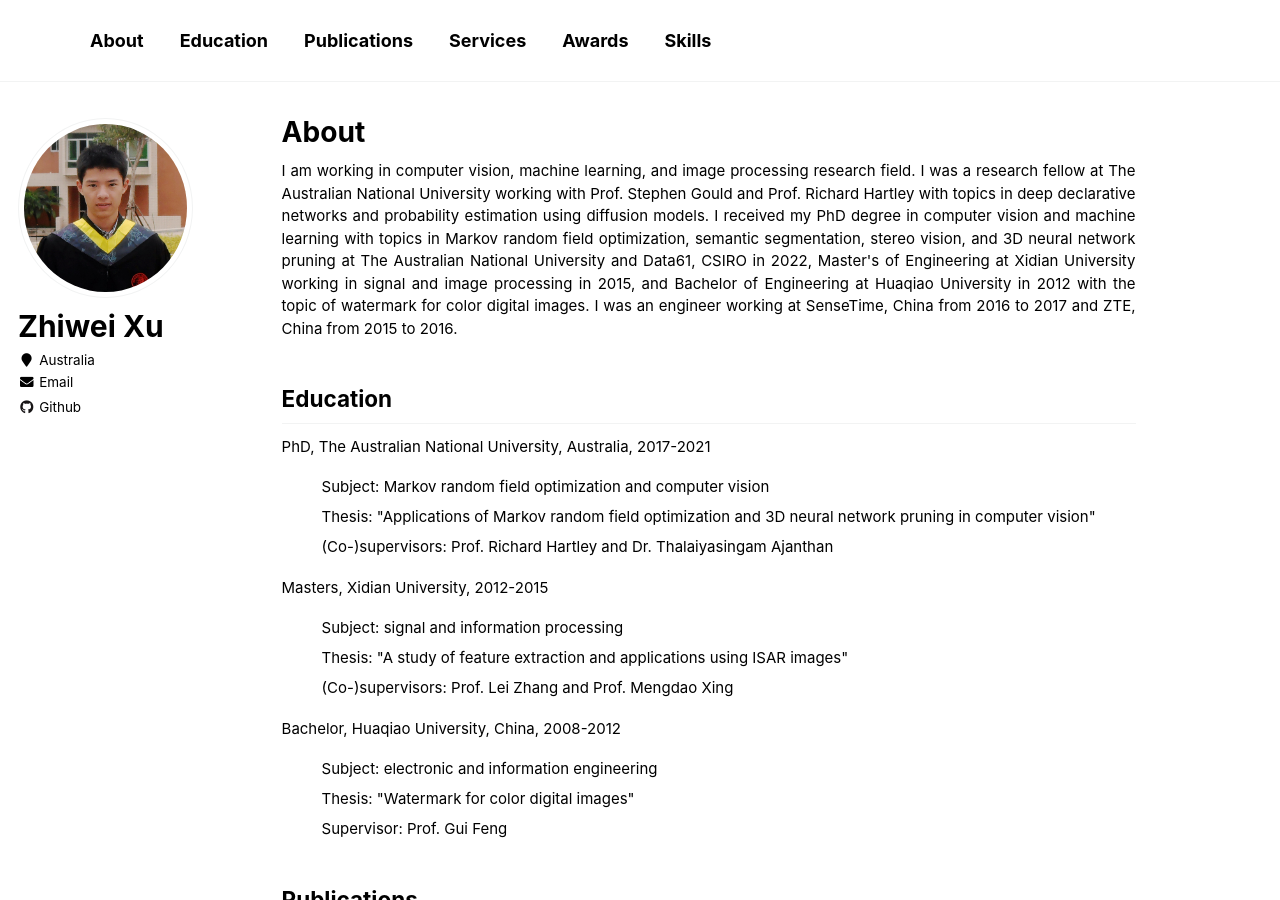
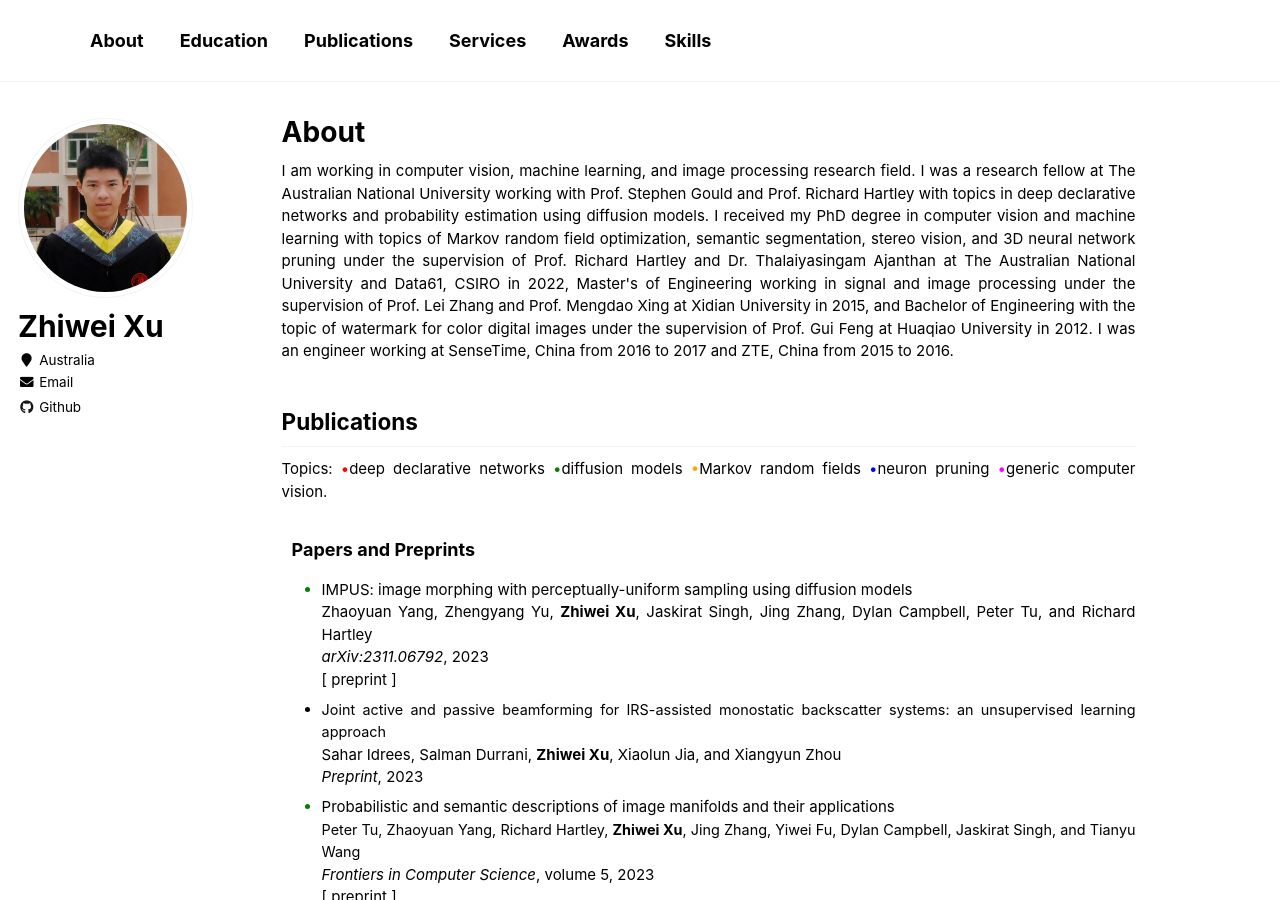
Before and after one commit to zwxu064/zwxu064.github.io, a Jekyll site: the page built from _pages/about.html, in a window 1280 px wide and 900 px high. Built offline with Jekyll 4.4.1, drawn with Linux system fonts in a browser that asks for light colours.

Commit message:
Update about.html

```diff
--- a/_pages/about.html
+++ b/_pages/about.html
@@ -13,38 +13,25 @@ redirect_from:
   and <a style="color: inherit;" href="http://users.cecs.anu.edu.au/~hartley/" target="_blank">Prof. Richard Hartley</a> with topics in
   <a style="color: inherit;" href="https://github.com/anucvml/ddn" target="_blank">deep declarative networks</a>
   and probability estimation using diffusion models.
-  I received my PhD degree in computer vision and machine learning with topics in Markov random field optimization, semantic segmentation, stereo vision, and 3D neural network pruning
+  I received my PhD degree in computer vision and machine learning with topics of
+  <a style="color: inherit;" href="https://openresearch-repository.anu.edu.au/handle/1885/258295", target="_blank">Markov random field optimization, semantic segmentation, stereo vision, and 3D neural network pruning</a>
+  under the supervision of
+  <a style="color: inherit;"  href="http://users.cecs.anu.edu.au/~hartley/" target="_blank">Prof. Richard Hartley</a> and
+  <a style="color: inherit;" href="https://tajanthan.github.io/" target="_blank">Dr. Thalaiyasingam Ajanthan</a>
   at The Australian National University and Data61, CSIRO in 2022,
-  Master's of Engineering at Xidian University
-  working in signal and image processing in 2015,
-  and Bachelor of Engineering at Huaqiao University in 2012 with the topic of watermark for color digital images.
+  Master's of Engineering
+  working in <a style="color: inherit;" href="../files/Postgraduate_Dissertation.pdf", target="_blank">signal and image processing</a>
+  under the supervision of
+  <a style="color: inherit;" href="https://sece.sysu.edu.cn/szll/js/zngz/1361657.htm" target="_blank">Prof. Lei Zhang</a>
+  and <a style="color: inherit;" href="https://web.xidian.edu.cn/mdxing/" target="_blank">Prof. Mengdao Xing</a>
+  at Xidian University in 2015,
+  and Bachelor of Engineering with the topic of
+  <a style="color: inherit;" href="../files/Undergraduate_Dissertation.pdf", target="_blank">watermark for color digital images</a>
+  under the supervision of
+  <a style="color: inherit;" href="https://eee.hqu.edu.cn/info/1194/4370.htm" target="_blank">Prof. Gui Feng</a>
+  at Huaqiao University in 2012.
   I was an engineer working at SenseTime, China from 2016 to 2017 and ZTE, China from 2015 to 2016.
-  </p>
-
-<h2 id="education">Education</h2>
-<div>PhD, The Australian National University, Australia, 2017-2021</div>
-<ul style="list-style-type:none;">
-  <li>Subject: Markov random field optimization and computer vision
-  <li>Thesis: "<a style="color: inherit;" href="https://openresearch-repository.anu.edu.au/handle/1885/258295", target="_blank">Applications of Markov random field optimization
-    and 3D neural network pruning in computer vision</a>"
-  <li>(Co-)supervisors: <a style="color: inherit;"  href="http://users.cecs.anu.edu.au/~hartley/" target="_blank">Prof. Richard Hartley</a>
-      and <a style="color: inherit;" href="https://tajanthan.github.io/" target="_blank">Dr. Thalaiyasingam Ajanthan</a>
-</ul>
-
-<div>Masters, Xidian University, 2012-2015</div>
-<ul style="list-style-type:none;">
-  <li>Subject: signal and information processing
-  <li>Thesis: "<a style="color: inherit;" href="../files/Postgraduate_Dissertation.pdf", target="_blank">A study of feature extraction and applications using ISAR images</a>"
-  <li>(Co-)supervisors: <a style="color: inherit;" href="https://sece.sysu.edu.cn/szll/js/zngz/1361657.htm" target="_blank">Prof. Lei Zhang</a>
-      and <a style="color: inherit;" href="https://web.xidian.edu.cn/mdxing/" target="_blank">Prof. Mengdao Xing</a>
-</ul>
-
-<div>Bachelor, Huaqiao University, China, 2008-2012</div>
-<ul style="list-style-type:none;">
-  <li>Subject: electronic and information engineering
-  <li>Thesis: "<a style="color: inherit;" href="../files/Undergraduate_Dissertation.pdf", target="_blank">Watermark for color digital images</a>"
-  <li>Supervisor: <a style="color: inherit;" href="https://eee.hqu.edu.cn/info/1194/4370.htm" target="_blank">Prof. Gui Feng</a>
-</ul>
+</p>
 
 <h2 id="publications">Publications</h2>
   <div>Topics: <span style="color:red">&#x2022;</span>deep declarative networks
```
